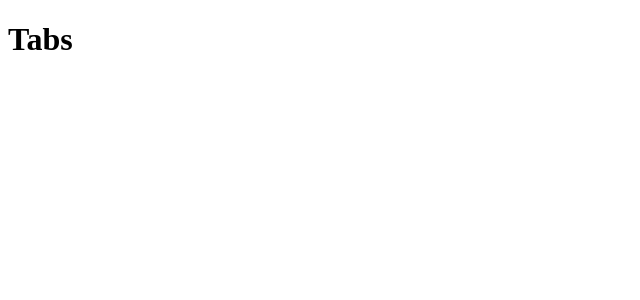
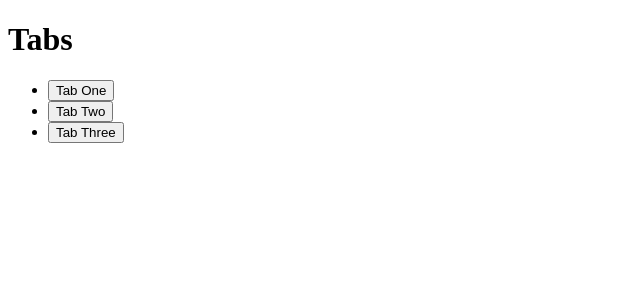
Before and after one commit to AntonSkliarov/tabs, a React (Create React App) app: page / in a window 1280 px wide. Shown: the top 300 px of the page, without its empty margins (0-640 px from the left). Built offline with nearby package versions, Linux system fonts and the light colour scheme.

Commit message:
added Tabs component

```diff
--- /dev/null
+++ b/src/api/options.js
@@ -0,0 +1,14 @@
+export const options = [
+  {
+    value: '12',
+    label: 'Tab One',
+  },
+  {
+    value: '23',
+    label: 'Tab Two',
+  },
+  {
+    value: '34',
+    label: 'Tab Three',
+  }
+]
--- /dev/null
+++ b/src/components/App/App.js
@@ -0,0 +1,15 @@
+import React, { useState } from 'react';
+import { options } from '../../api/options'
+import { Tabs } from '../Tabs'
+
+export function App() {
+  const [tabsList, setOptions] = useState(options);
+  const [currentTab, setCurrentTab] = useState(tabsList[0]);
+
+  return (
+    <div className="App">
+      <h1>Tabs</h1>
+      <Tabs tabsList={tabsList} currentTab={currentTab}/>
+    </div>
+  );
+}
--- /dev/null
+++ b/src/components/App/index.js
@@ -0,0 +1 @@
+export * from './App';
--- a/src/components/Tabs/Tabs.js
+++ b/src/components/Tabs/Tabs.js
@@ -1,11 +1,25 @@
 import React from 'react';
+import PropTypes from 'prop-types';
 
-function Tabs() {
+export function Tabs({ tabsList, currentTab }) {
   return (
-    <div className="App">
-      <h1>Tabs</h1>
-    </div>
-  );
+    <ul className="tabs__list">
+      {tabsList.map(tab => (
+        <li key={tab.label}>
+          <button type="button">
+            {tab.label}
+        </button>
+        </li>
+      ))}
+    </ul>
+  )
 }
 
-export default Tabs;
+Tabs.propTypes = {
+  tabsList: PropTypes.arrayOf(
+    PropTypes.shape({
+      value: PropTypes.string.isRequired,
+      label: PropTypes.string.isRequired,
+    })
+  )
+}
--- /dev/null
+++ b/src/components/Tabs/index.js
@@ -0,0 +1 @@
+export * from './Tabs';
--- a/src/index.js
+++ b/src/index.js
@@ -1,8 +1,8 @@
 import React from 'react';
 import ReactDOM from 'react-dom';
-import Tabs from './components/Tabs/Tabs';
+import { App } from './components/App';
 
 ReactDOM.render(
-  <Tabs />,
+  <App />,
   document.getElementById('root')
 );
```
Also changed, not shown: 1 other file (tests, documents, lock files or other folders).
